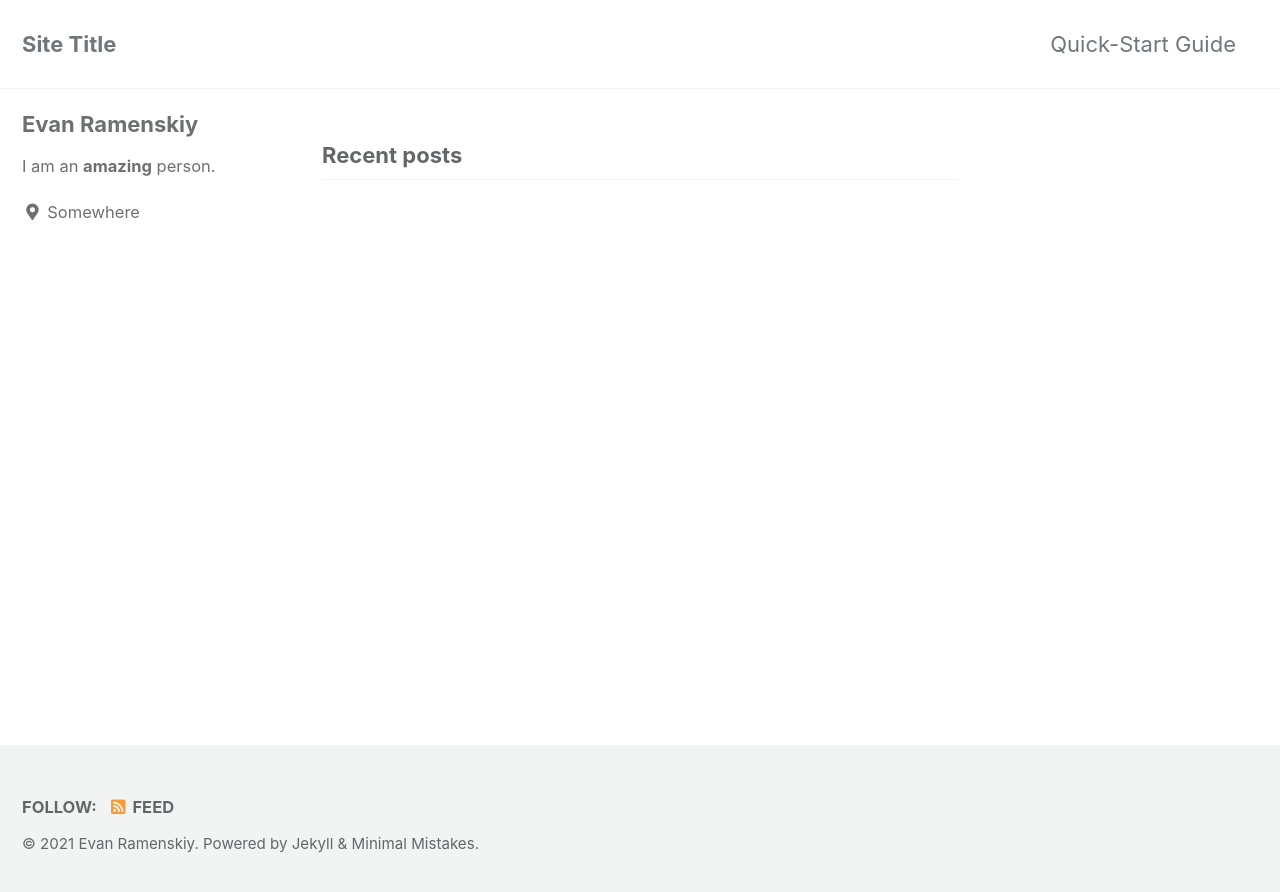
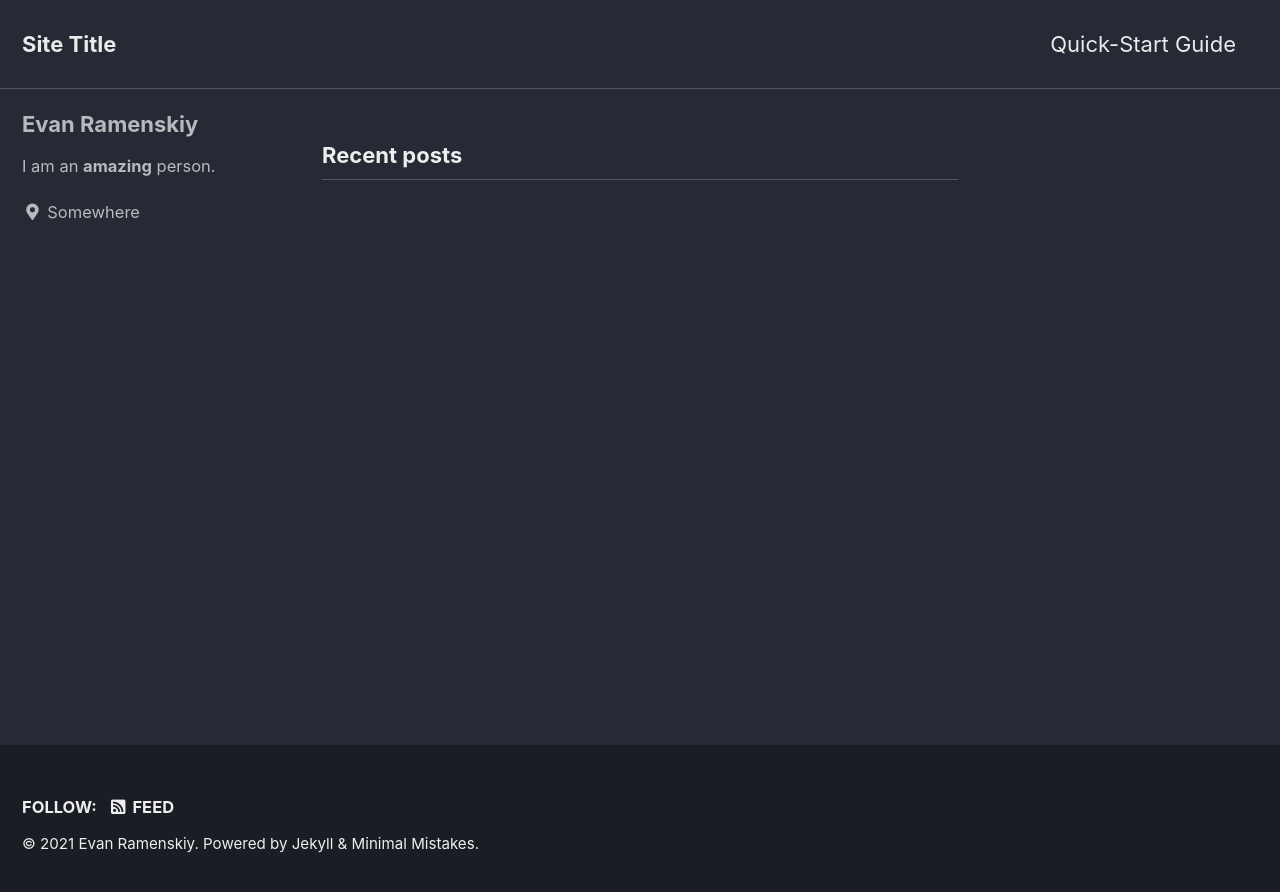
Before and after one commit to ramenskiy/github-pages-ramenskiy, a Jekyll site: the page built from index.html, in a window 1280 px wide. Shown: the top 892 px of the page. Built offline with Jekyll 4.4.1, drawn with Linux system fonts in a browser that asks for light colours; cached includes are drawn as plain includes; the list of posts is cut into pages by our own code.

Commit message:
Change of skin

```diff
--- a/_config.yml
+++ b/_config.yml
@@ -12,7 +12,7 @@
 
 # theme                  : "minimal-mistakes-jekyll"
 remote_theme             : mmistakes/minimal-mistakes
-minimal_mistakes_skin    : "default" # "air", "aqua", "contrast", "dark", "dirt", "neon", "mint", "plum", "sunrise"
+minimal_mistakes_skin    : dark # "air", "aqua", "contrast", "dark", "dirt", "neon", "mint", "plum", "sunrise"
 
 # Site Settings
 locale                   : "en-US"
```
